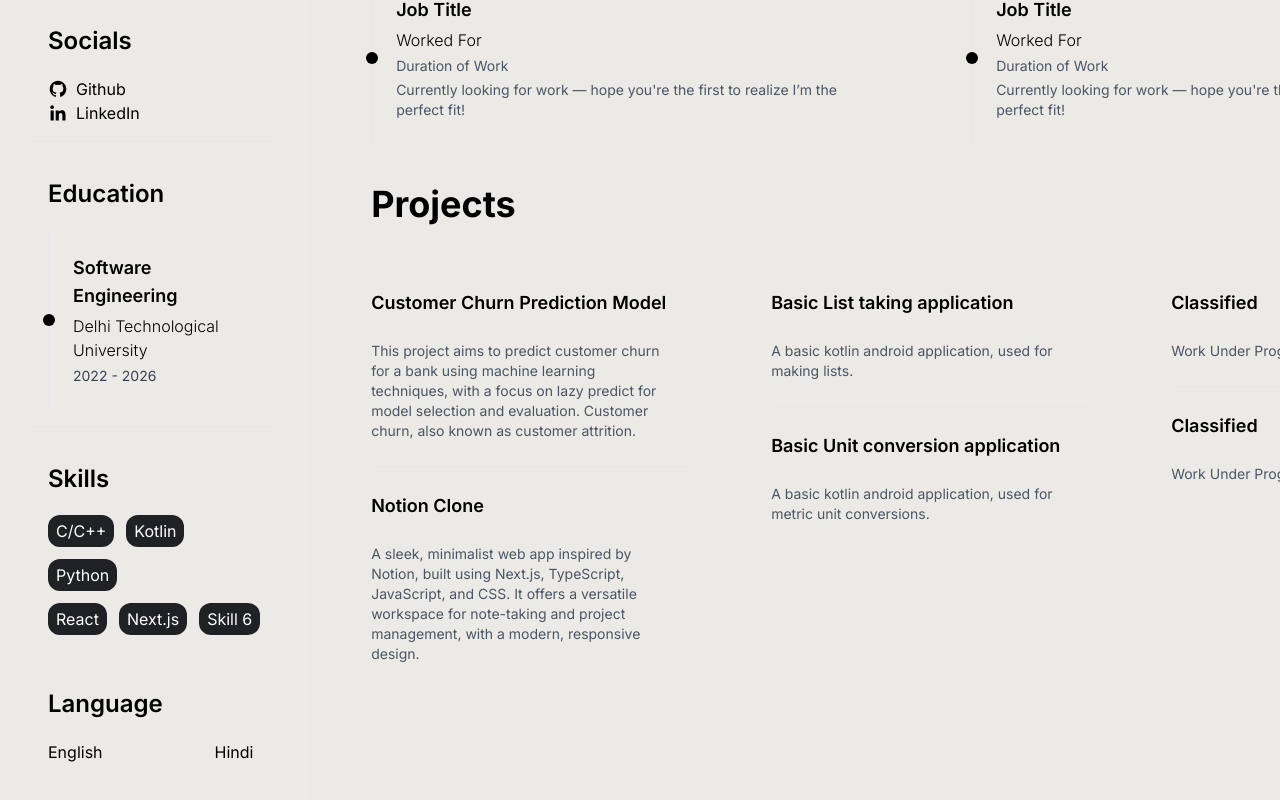
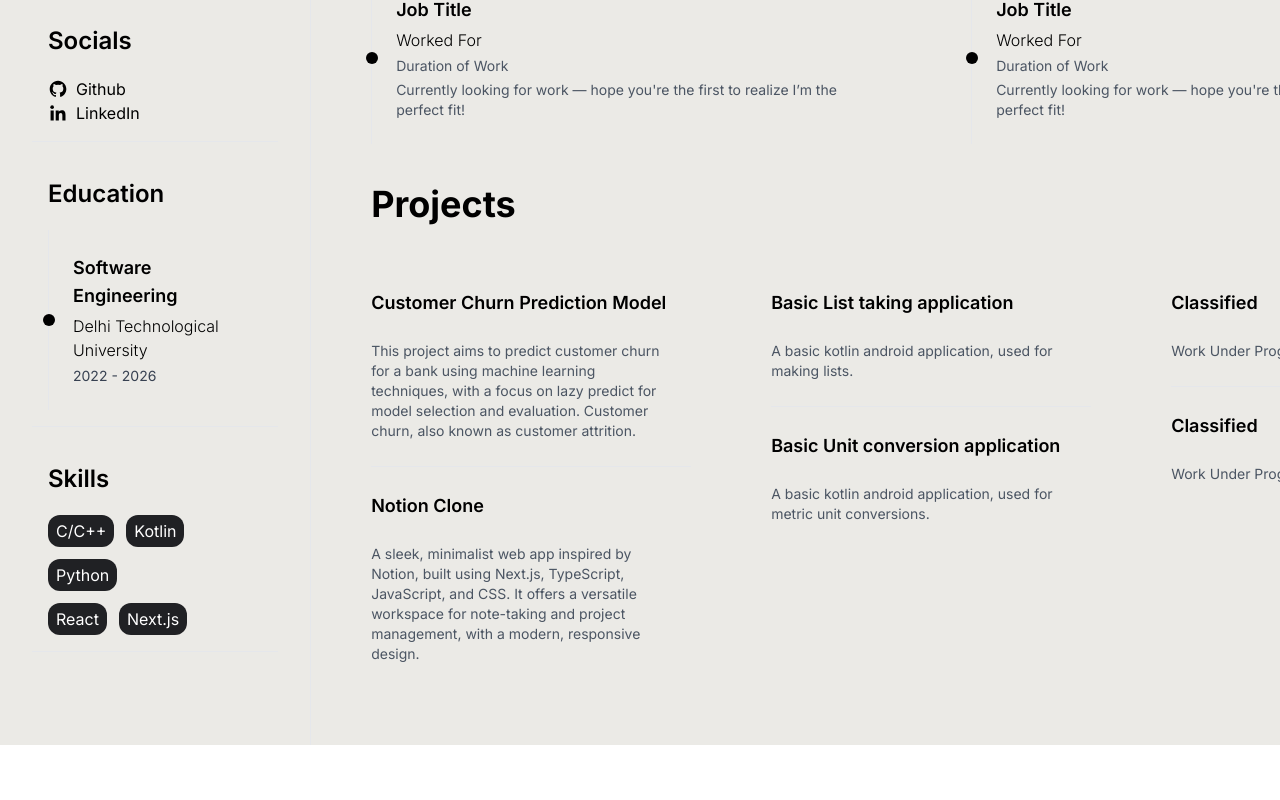
Before and after one commit to GauravKavat/cv, a React (Vite) app: page / in a window 1280 px wide. Shown: the part 360-1160 px from the top of the page. After the commit the page ends 1105 px from the top, so only its background shows below. Built offline with nearby package versions, Linux system fonts and the light colour scheme.

Commit message:
Update HeaderLeft.jsx

```diff
--- a/src/components/HeaderLeft.jsx
+++ b/src/components/HeaderLeft.jsx
@@ -115,18 +115,7 @@ const HeaderLeft = ({ darkMode, toggleDarkMode }) => {
               <span className="rounded-xl bg-[#202124] text-white pl-2 pr-2 pt-1 pb-1 text-center dark:bg-[#EBEAE6] dark:text-black">
                 Next.js
               </span>
-              <span className="rounded-xl bg-[#202124] text-white pl-2 pr-2 pt-1 pb-1 text-center dark:bg-[#EBEAE6] dark:text-black">
-                Skill 6
-              </span>
             </div>
-          </div>
-        </div>
-
-        <div className="flex flex-col items-start justify-start gap-5 p-4">
-          <h1 className="text-base font-semibold md:text-2xl">Language</h1>
-          <div className="flex flex-wrap gap-x-28">
-            <span>English</span>
-            <span>Hindi</span>
           </div>
         </div>
       </div>
```
